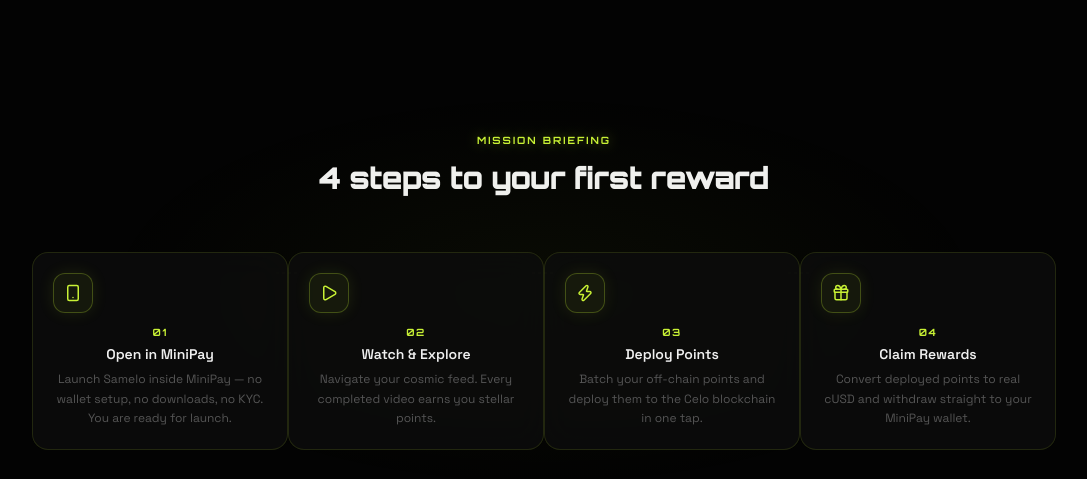
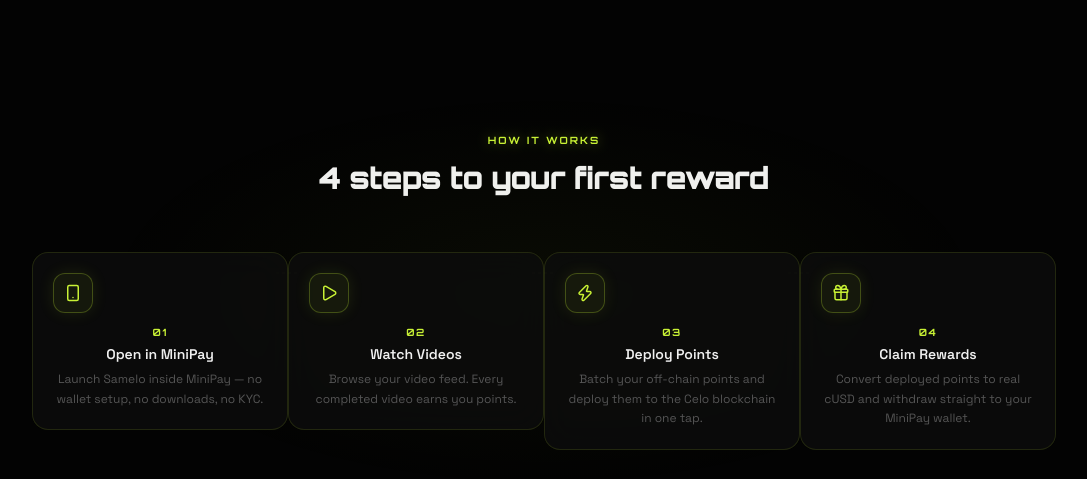
Before and after one commit to artomily/samelo, a Next.js app: page / in a window 1280 px wide. Shown: the part 1140-1619 px from the top of the page, without its empty margins (96-1183 px from the left). Built offline with nearby package versions, Linux system fonts and the light colour scheme; what wagmi would draw is missing.

Commit message:
update: app/components/landing/HowItWorks.tsx — apply recent UI and API wiring changes

```diff
--- a/app/components/landing/HowItWorks.tsx
+++ b/app/components/landing/HowItWorks.tsx
@@ -8,13 +8,13 @@
     number: '01',
     Icon: Smartphone,
     title: 'Open in MiniPay',
-    description: 'Launch Samelo inside MiniPay — no wallet setup, no downloads, no KYC. You are ready for launch.',
+    description: 'Launch Samelo inside MiniPay — no wallet setup, no downloads, no KYC.',
   },
   {
     number: '02',
     Icon: Play,
-    title: 'Watch & Explore',
-    description: 'Navigate your cosmic feed. Every completed video earns you stellar points.',
+    title: 'Watch Videos',
+    description: 'Browse your video feed. Every completed video earns you points.',
   },
   {
     number: '03',
@@ -45,7 +45,7 @@
           <p className="font-display text-[10px] font-bold uppercase tracking-[0.2em] text-accent"
             style={{ textShadow: '0 0 12px rgba(200,241,53,0.4)' }}
           >
-            Mission briefing
+            How it works
           </p>
           <h2 className="mt-3 font-display text-2xl font-black tracking-tight text-primary sm:text-3xl">
             4 steps to your first reward
```
